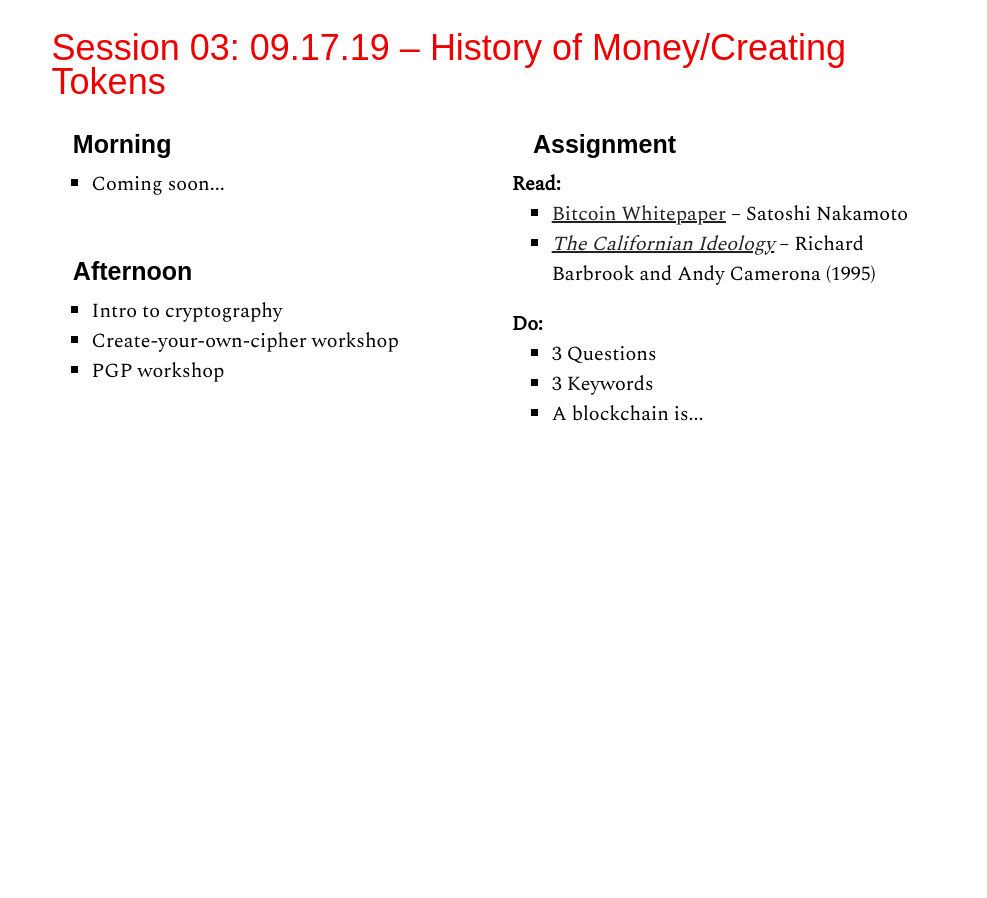
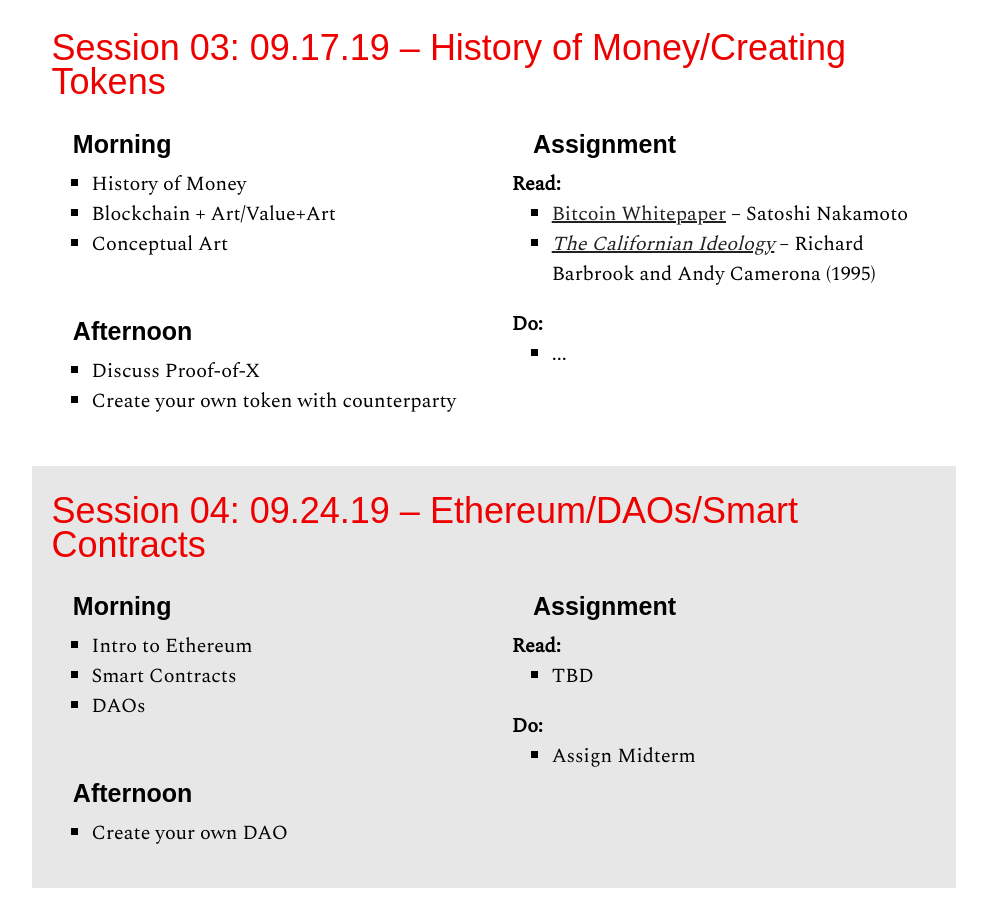
Before and after one commit to dougrosman/saic-blockchain-fa19, a plain HTML site: page docs/schedule.html in a window 1280 px wide. Shown: the part 1404-2302 px from the top of the page, without its empty margins (166-1153 px from the left). Before the commit the page ends 1883 px from the top, so only its background shows below. Drawn offline with nearby package versions, Linux system fonts and the light colour scheme; a web font is replaced by a local one.

Commit message:
add through session04

```diff
--- a/docs/schedule.html
+++ b/docs/schedule.html
@@ -64,7 +64,7 @@
 
         <!-- Begin Session 02 -->
         <div class="session even">
-            <h5 class="schedule"><a class="schedule" href="lectures/session01">Session 02: 09.10.19 – Proof-of-Work/Bitcoin Mining</a></h5>
+            <h5 class="schedule"><a class="schedule" href="lectures/session02">Session 02: 09.10.19 – Proof-of-Work/Bitcoin Mining</a></h5>
             <div class="session-left">
                 <h6>Morning</h6>
                 <ul>
@@ -78,11 +78,6 @@
             </div>
             <div class="session-right">
                 <h6>Assignment</h6>
-                <p><strong>Read:</strong></p>
-                <ul>
-                    <li><a href="http://torquetorque.net/wp-content/uploads/ArtistsReThinkingTheBlockchain.pdf" target="_blank">Artists Re:Thinking the Blockchain</a>: <em>Introduction</em> by Ruth Catlow (p. 21-37)</li>
-                    <li><a href="https://www.theverge.com/2018/3/7/17091766/blockchain-bitcoin-ethereum-cryptocurrency-meaning" target="_blank"><em>'Blockchain' is Meaningless</em></a> – The Verge</li>
-                </ul>
                 <p><strong>Do:</strong></p>
                 <ul>
                     <li>Proof-of-X Assignment</li>
@@ -93,17 +88,18 @@
 
         <!-- Begin Session 03 -->
         <div class="session">
-            <h5 class="schedule"><a class="schedule" href="lectures/session01">Session 03: 09.17.19 – History of Money/Creating Tokens</a></h5>
+            <h5 class="schedule"><a class="schedule" href="lectures/session03">Session 03: 09.17.19 – History of Money/Creating Tokens</a></h5>
             <div class="session-left">
                 <h6>Morning</h6>
                 <ul>
-                    <li> Coming soon... </li>
+                    <li> History of Money </li>
+                    <li> Blockchain + Art/Value+Art </li>
+                    <li> Conceptual Art </li>
                 </ul>
                 <h6>Afternoon</h6>
                 <ul>
-                    <li> Intro to cryptography </li>
-                    <li> Create-your-own-cipher workshop </li>
-                    <li> PGP workshop </li>
+                    <li> Discuss Proof-of-X </li>
+                    <li> Create your own token with counterparty </li>
                 </ul>
             </div>
             <div class="session-right">
@@ -115,14 +111,42 @@
                 </ul>
                 <p><strong>Do:</strong></p>
                 <ul>
-                    <li>3 Questions</li>
-                    <li>3 Keywords</li>
-                    <li>A blockchain is...</li>
+                    <li>...</li>
+
                 </ul>
             </div>
         </div>
         <!-- End Session 03 -->
 
+        <!-- Begin Session 04 -->
+        <div class="session even">
+            <h5 class="schedule"><a class="schedule" href="lectures/session04">Session 04: 09.24.19 – Ethereum/DAOs/Smart Contracts</a></h5>
+            <div class="session-left">
+                <h6>Morning</h6>
+                <ul>
+                    <li> Intro to Ethereum </li>
+                    <li> Smart Contracts </li>
+                    <li> DAOs </li>
+                </ul>
+                <h6>Afternoon</h6>
+                <ul>
+                    <li> Create your own DAO </li>
+                </ul>
+            </div>
+            <div class="session-right">
+                <h6>Assignment</h6>
+                <p><strong>Read:</strong></p>
+                <ul>
+                    <li>TBD</li>
+                </ul>
+                <p><strong>Do:</strong></p>
+                <ul>
+                    <li>Assign Midterm</li>
+                </ul>
+            </div>
+        </div>
+        <!-- End Session 04 -->
+
     </div>
 </body>
 
```
